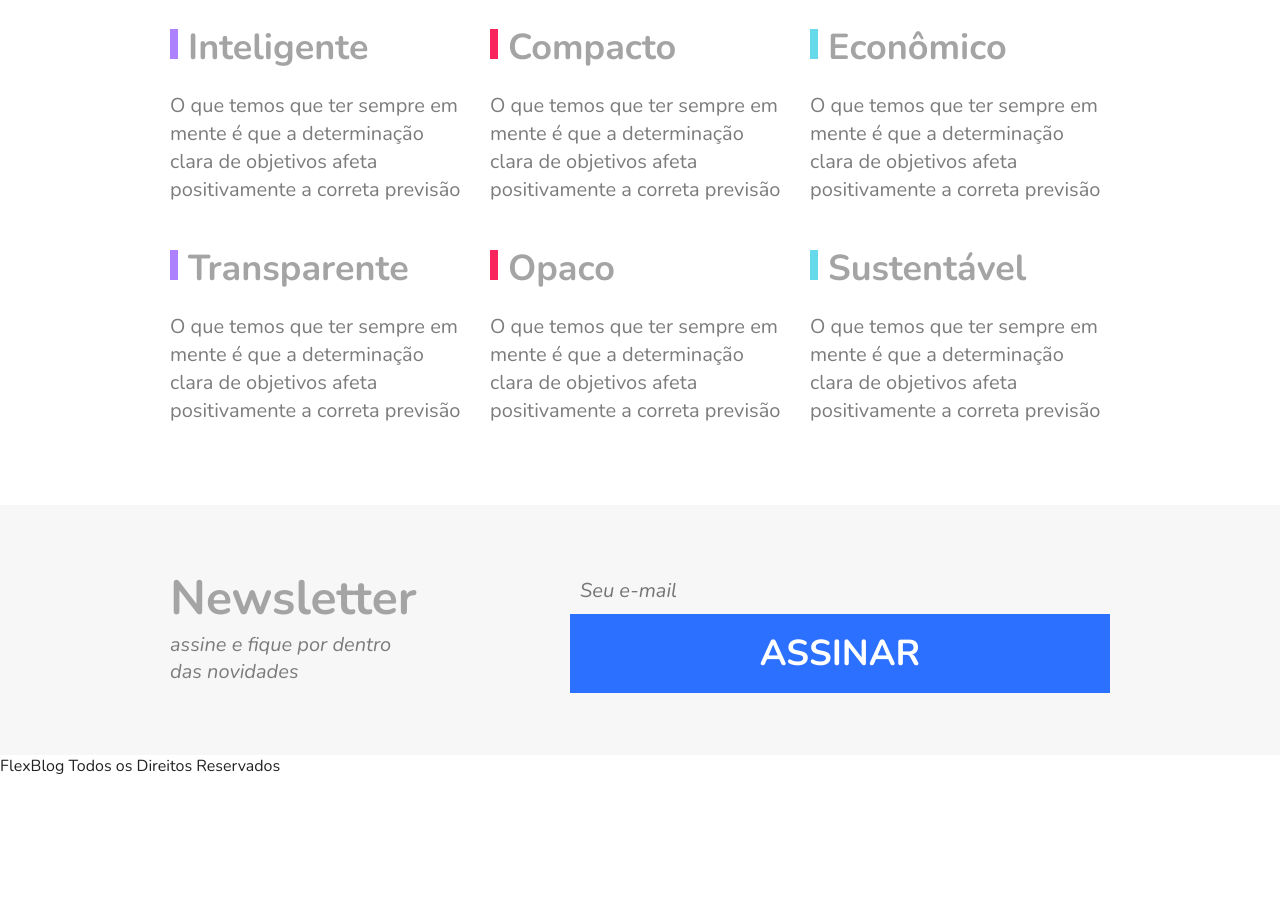
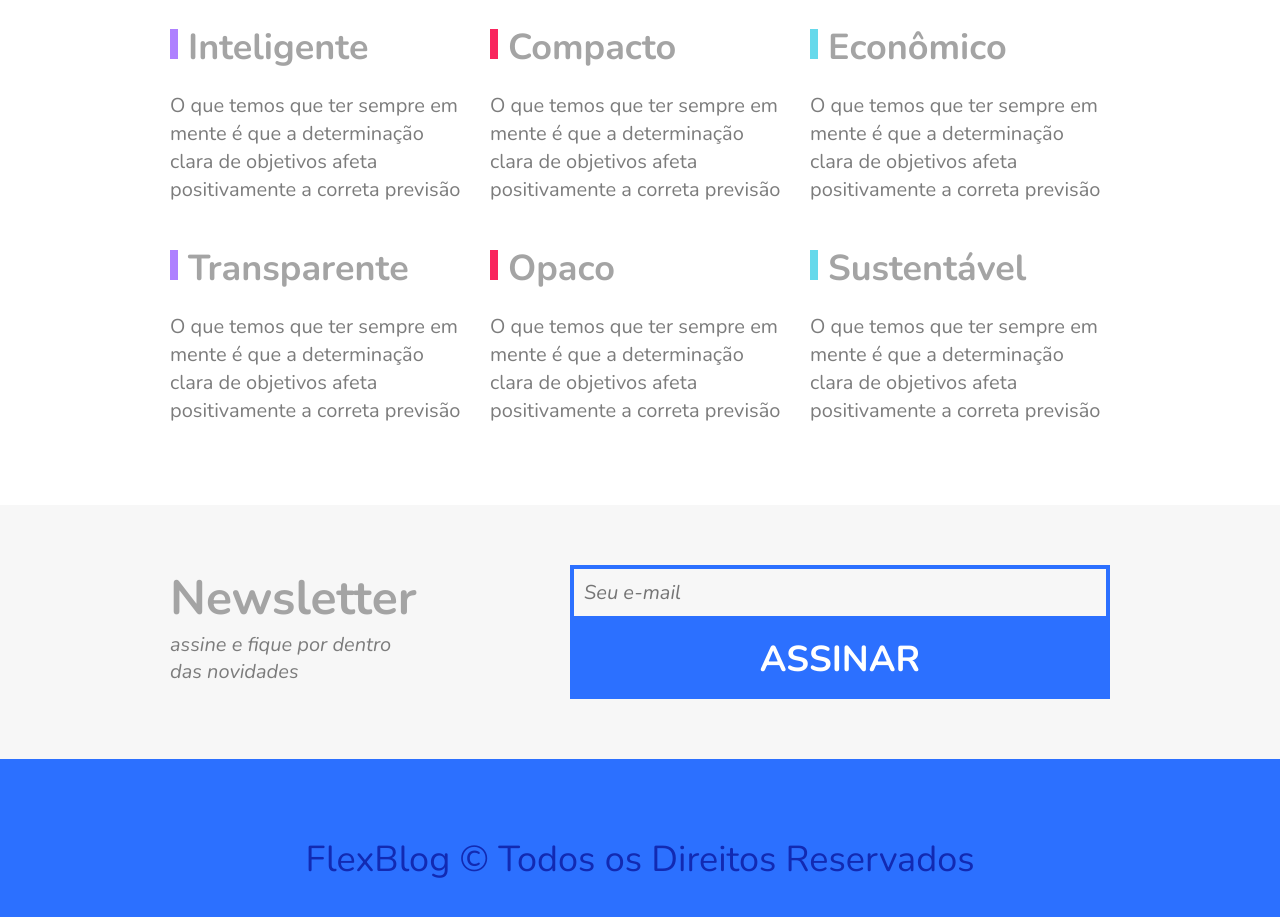
Before and after one commit to icarofs/FlexBlog, a plain HTML site: page index.html in a window 1280 px wide. Shown: the part 2635-3552 px from the top of the page. Before the commit the page ends 3412 px from the top, so only its background shows below. Drawn offline with nearby package versions, Linux system fonts and the light colour scheme.

Commit message:
Site finalizado.

```diff
--- a/css/style.css
+++ b/css/style.css
@@ -97,7 +97,7 @@ img {
   color: #122ab2;
 }
 
-/*---------------Introdução-------------------*/
+/*---------------INTRODUÇÃO-------------------*/
 
 .introducao {
   font-size: 3em;
@@ -107,7 +107,7 @@ img {
   padding: 60px 10px;
 }
 
-/*---------------Sobre-------------------*/
+/*---------------SOBRE-------------------*/
 
 .sobre {
   border-top: 2px solid #2c70ff;
@@ -141,7 +141,7 @@ img {
   margin: 0 10px;
 }
 
-/*---------------Produtos-------------------*/
+/*---------------PRODUTOS-------------------*/
 
 .produtos {
   max-width: 960px;
@@ -183,7 +183,7 @@ img {
   border-top: 8px solid #66d9eb;
 }
 
-/*---------------Preço-------------------*/
+/*---------------PREÇO-------------------*/
 
 .preco {
   padding: 60px;
@@ -280,7 +280,7 @@ img {
   }
 }
 
-/*---------------Qualidade-------------------*/
+/*---------------QUALIDADE-------------------*/
 
 .qualidade {
   max-width: 960px;
@@ -327,7 +327,7 @@ img {
   color: #7c7c7c;
 }
 
-/*---------------Newsletter-------------------*/
+/*---------------NEWSLETTER-------------------*/
 
 .newsletter {
   background: #f7f7f7;
@@ -363,12 +363,12 @@ img {
 }
 
 .newsletter-form input {
-  flex: 3 1 200px;
+  flex: 3 1 260px;
   font-size: 1.25em;
   color: #7c7c7c;
   font-style: italic;
   font-family: "Nunito", Arial, Helvetica, sans-serif;
-  border: 4px;
+  border: 4px solid #2c70ff;
   background: transparent;
   padding: 10px;
   margin: 0px;
@@ -388,7 +388,30 @@ img {
   border: 0px;
   padding: 15px 10px;
 }
+
+@media (max-width: 600px) {
+  .newsletter-form button {
+    font-size: 1.5em;
+  }
+}
+
 .newsletter-form button:hover {
   background: #8aafff;
   color: #2c70ff;
 }
+
+/*---------------FOOTER-------------------*/
+
+.footer {
+  display: flex;
+  background: #2c70ff;
+  height: 200px;
+  align-items: center;
+}
+
+.footer p {
+  flex: 1;
+  text-align: center;
+  font-size: 2.25em;
+  color: #122ab2;
+}
--- a/index.html
+++ b/index.html
@@ -170,7 +170,7 @@
       </form>
     </section>
     <footer class="footer">
-      <p>FlexBlog Todos os Direitos Reservados</p>
+      <p>FlexBlog © Todos os Direitos Reservados</p>
     </footer>
 
   </body>
```
